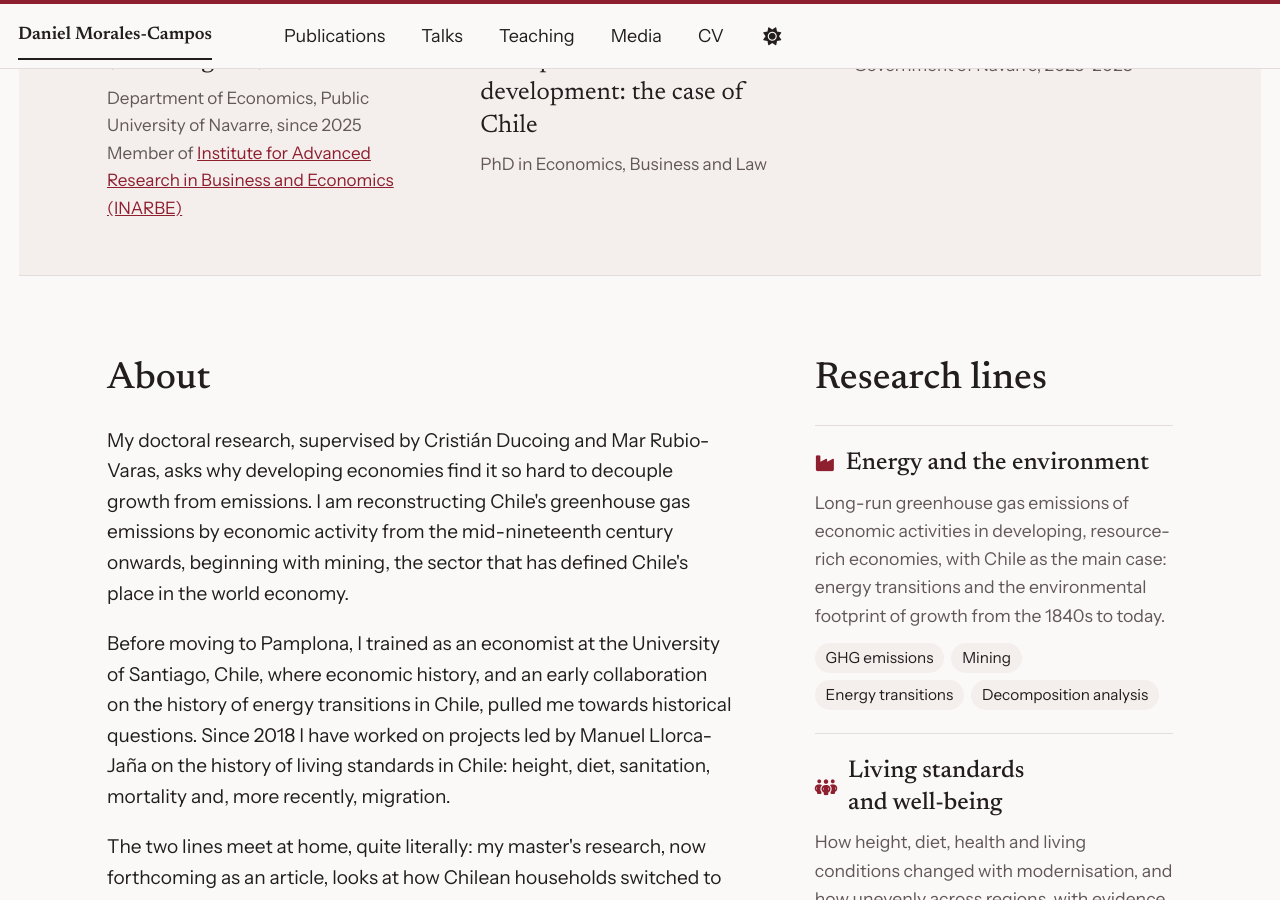
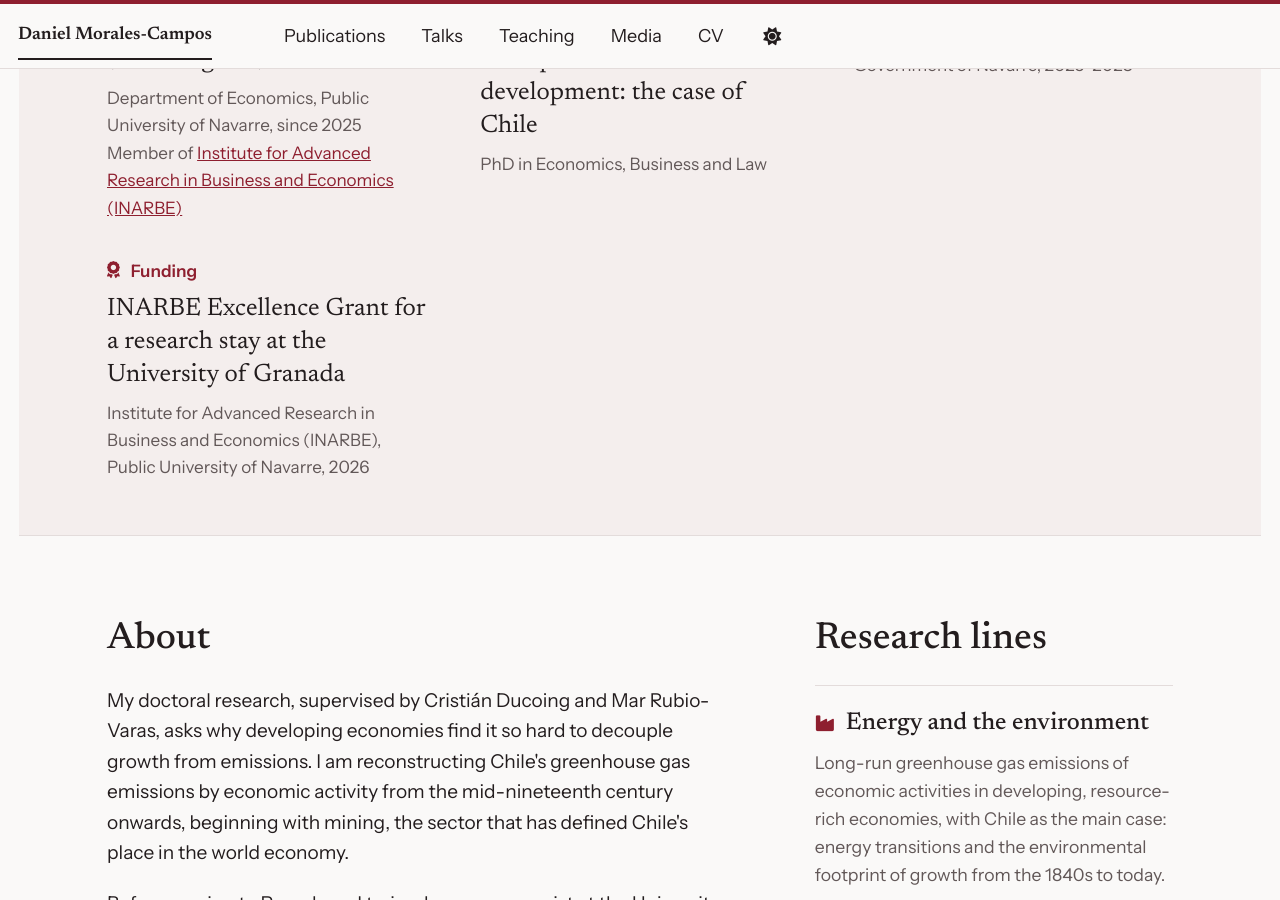
Before and after one commit to danielmoralesc/danielmoralesc.github.io, a Jekyll site: the page built from _pages/about.md, in a window 1280 px wide and 900 px high, scrolled down 601 px. Built offline with Jekyll 4.4.1, drawn with Linux system fonts in a browser that asks for light colours; some web fonts are replaced; a script bundle is joined from its source files by our own code; library files that are not in the unit come from our copies; some of the changed text lies outside the part shown.

Commit message:
Ayuda de excelencia INARBE para la estancia en Granada
Según el correo de Daniel a gastos.investigacion del 25 nov 2026, INARBE le asignó en octubre una Ayuda de Excelencia (bloque A2) para su estancia en la Universidad de Granada, que termina el 20 dic 2026.

```diff
--- a/_data/resume.json
+++ b/_data/resume.json
@@ -1,7 +1,7 @@
 {
   "meta": {
     "schemaVersion": "1.0.0",
-    "lastModified": "2026-11-13",
+    "lastModified": "2026-11-27",
     "language": "en-GB",
     "canonicalUrl": "https://danielmoralesc.github.io/resume.json"
   },
@@ -581,6 +581,15 @@
       "startDate": "2025",
       "endDate": "2028",
       "url": null
+    },
+    {
+      "title": "INARBE Excellence Grant for a research stay at the University of Granada",
+      "funder": "Institute for Advanced Research in Business and Economics (INARBE), Public University of Navarre",
+      "grantNumber": null,
+      "role": "Beneficiary",
+      "startDate": "2026",
+      "endDate": "2026",
+      "url": null
     }
   ],
   "teaching": [
```
